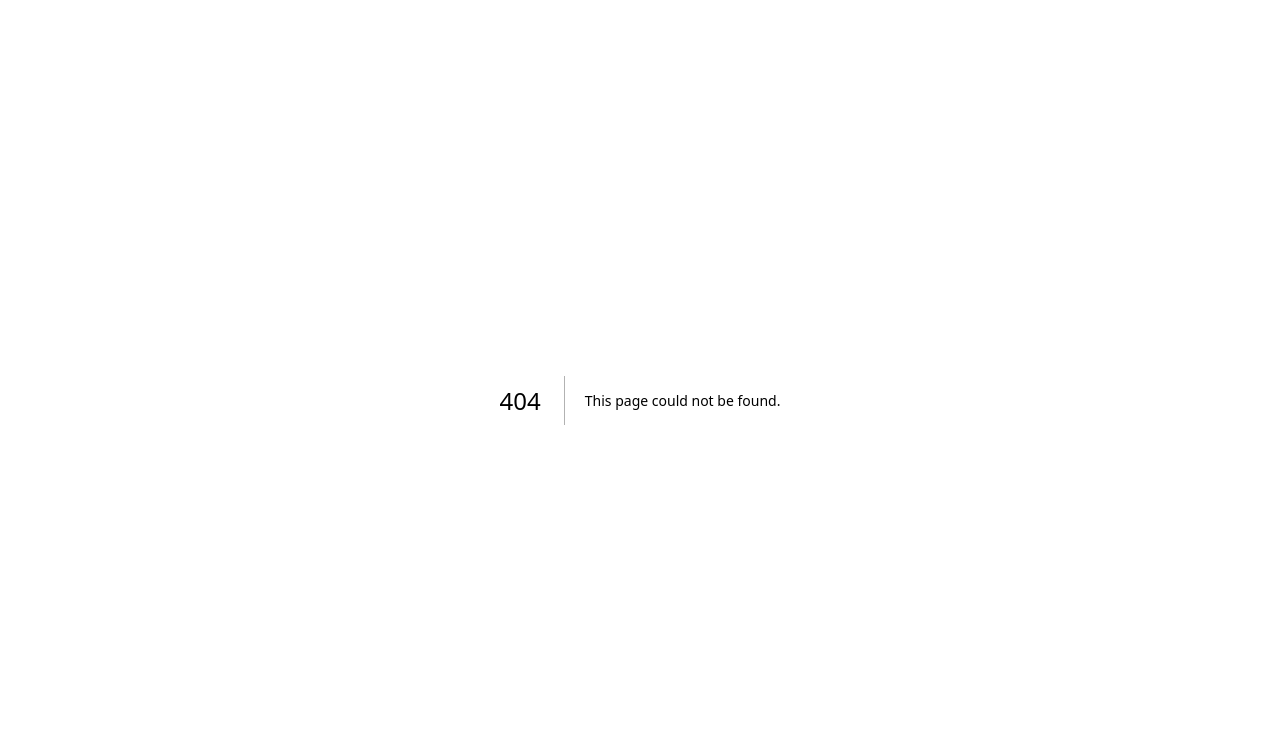
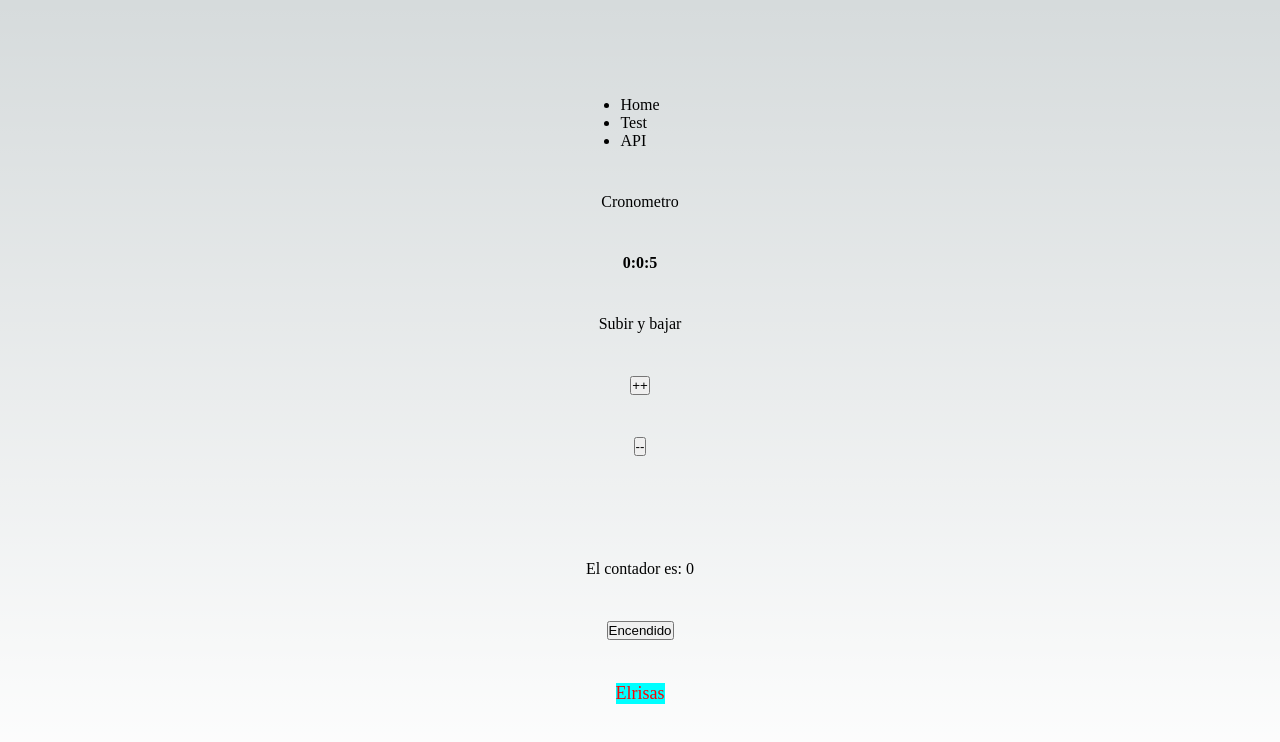
Before and after one commit to Curso-React-Codo-a-Codo/FrontEnd, a Next.js app: page /testing in a window 1280 px wide. Before the commit this address had no page. Shown: the top 742 px of the page. Built offline with nearby package versions, Linux system fonts and the light colour scheme.

Commit message:
Crear nueva pagina. MainContext

```diff
--- /dev/null
+++ b/src/componentes/buttons/darkmode.js
@@ -0,0 +1,20 @@
+import { useContext, useState } from "react";
+import { mainContext } from "@/context/maincontext";
+import styles from "@/styles/Home.module.css";
+
+export default function Darkmode() {
+  const { darkMode } = useContext(mainContext);
+  const [isToggleOn, setisToggleOn] = useState(darkMode);
+
+  const changeOnOff = () => {
+    setisToggleOn(!isToggleOn);
+  };
+  return (
+    <>
+      <button onClick={() => changeOnOff()}>
+        {isToggleOn ? "Encendido" : "Apagado"}
+      </button>
+      <span className={isToggleOn ? styles.light : styles.dark}>Elrisas</span>
+    </>
+  );
+}
--- /dev/null
+++ b/src/componentes/footer/footer.js
@@ -0,0 +1,6 @@
+import React from "react";
+import styles from "@/styles/Footer.module.css";
+
+export default function Footer(props) {
+  return <div className={styles.footer}>Pagina del Javi {props.children} </div>;
+}
--- /dev/null
+++ b/src/componentes/navbar/navbar.js
@@ -0,0 +1,19 @@
+import Link from "next/link";
+
+export default function Navbar(props) {
+  return (
+    <div className="navbar">
+      <ul>
+        <li>
+          <Link href="/">Home</Link>
+        </li>
+        <li>
+          <Link href="/testing">Test</Link>
+        </li>
+        <li>
+          <Link href="/api/hello">API</Link>
+        </li>
+      </ul>
+    </div>
+  );
+}
--- /dev/null
+++ b/src/context/maincontext.js
@@ -0,0 +1,13 @@
+import React from "react";
+
+const defaultState = {
+  language: "es",
+  darkMode: true,
+  username: "anon",
+};
+
+function getInitialState() {
+  return defaultState;
+}
+
+export const mainContext = React.createContext(getInitialState());
--- /dev/null
+++ b/src/pages/testing.js
@@ -0,0 +1,27 @@
+import Head from "next/head";
+import styles from "@/styles/Home.module.css";
+import Cronometro from "@/componentes/Reloj-Cronometro/cronometro";
+import ButtonPlus from "@/componentes/buttons/button_plus";
+import Navbar from "@/componentes/navbar/navbar";
+import Darkmode from "@/componentes/buttons/darkmode";
+
+export default function Test() {
+  return (
+    <>
+      <Head>
+        <title>Testing Page</title>
+        <meta name="description" content="Generated by create next app" />
+        <meta name="viewport" content="width=device-width, initial-scale=1" />
+        <link rel="icon" href="/favicon.ico" />
+      </Head>
+      <main className={styles.main}>
+        <Navbar></Navbar>
+        Cronometro
+        <Cronometro></Cronometro>
+        Subir y bajar
+        <ButtonPlus></ButtonPlus>
+        <Darkmode></Darkmode>
+      </main>
+    </>
+  );
+}
--- /dev/null
+++ b/src/styles/Footer.module.css
@@ -0,0 +1,6 @@
+.footer {
+  background: red;
+  text-align: center;
+  align-items: center;
+  font-size: large;
+}
--- a/src/styles/Home.module.css
+++ b/src/styles/Home.module.css
@@ -5,6 +5,17 @@
   align-items: center;
   padding: 6rem;
   min-height: 100vh;
+}
+
+.light {
+  background-color: aqua;
+  font-size: large;
+  color: red;
+}
+.dark {
+  background-color: black;
+  font-size: small;
+  color: blueviolet;
 }
 
 .description {
```
Also changed, not shown: src/pages/index.js (+6 -4 lines), src/componentes/Reloj-Cronometro/Clock.js (renamed from src/componentes/Clock.js), src/componentes/Reloj-Cronometro/cronometro.js (renamed from src/componentes/cronometro.js), src/componentes/card/card.js (renamed from src/componentes/card.js), src/componentes/layout.js (added).
